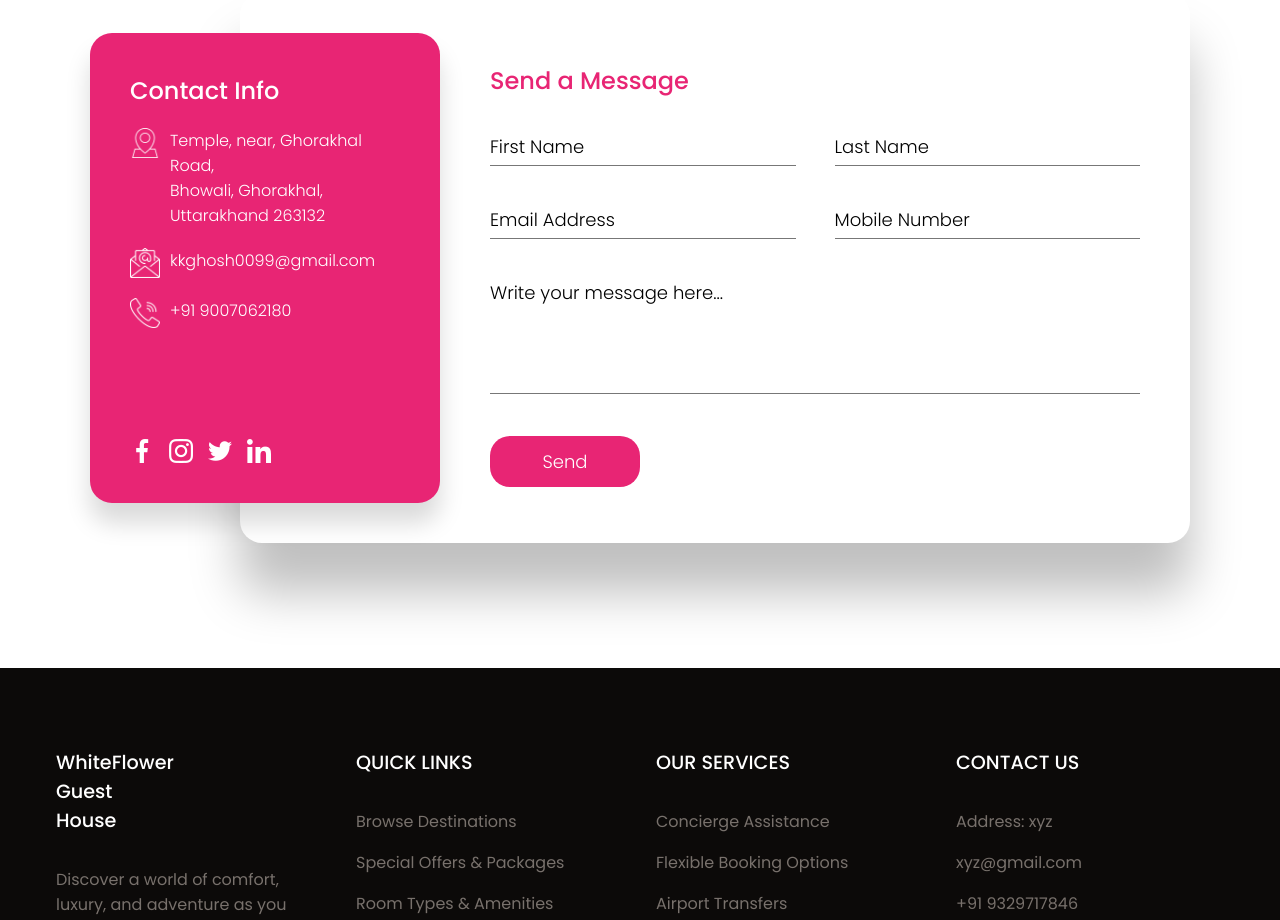
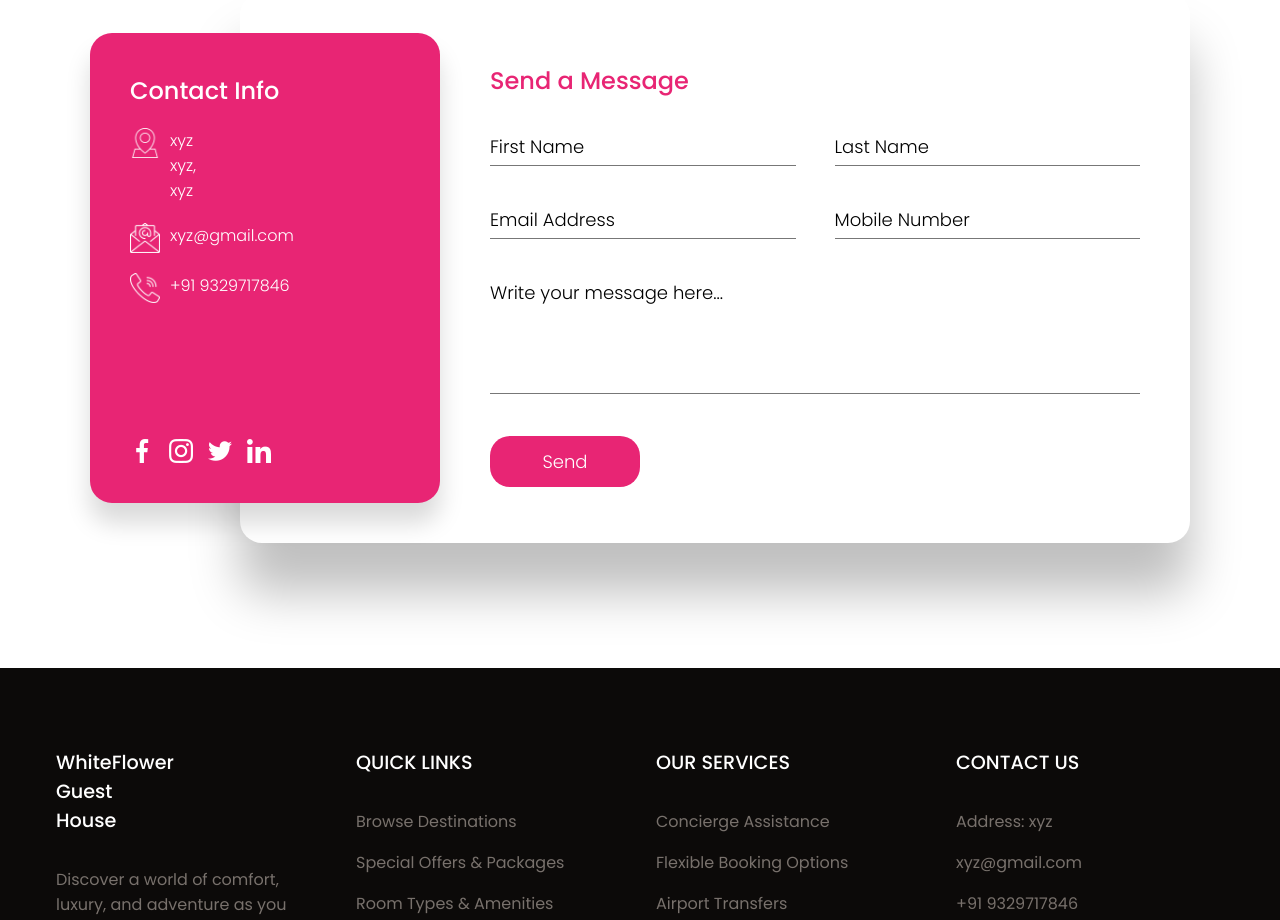
Before and after one commit to rishita-chouhan25/wflower, a React (Create React App) app: page / in a window 1280 px wide. Shown: the part 4080-5000 px from the top of the page. Built offline with nearby package versions, Linux system fonts and the light colour scheme.

Commit message:
Update Contact.js

```diff
--- a/src/componants/Contact.js
+++ b/src/componants/Contact.js
@@ -19,25 +19,25 @@ const Contact = () => {
                   <ul className="info">
                       <li>
                           <span><img src={Location}/></span>
-                          <span>Temple, near, Ghorakhal Road, <br/>
-                          Bhowali, Ghorakhal,<br/>
-                          Uttarakhand 263132</span>
+                          <span>xyz <br/>
+                          xyz,<br/>
+                          xyz</span>
 
                       </li>
                       <li>
                           <span><img src={Mail}/></span>
-                          <span><a href="mailto: kkghosh0099@gmail.com">kkghosh0099@gmail.com</a></span>
+                          <span><a href="mailto: xyz@gmail.com">xyz@gmail.com</a></span>
                       </li>
                       <li>
                           <span><img src={Call}/></span>
-                          <span><a href="tel:+919007062180"> +91 9007062180 </a></span>
+                          <span><a href="tel:+919329717846"> +91 9329717846 </a></span>
                       </li>
 
                   </ul>
               </div>
               <ul className="sci">
                   <li><a href="#"><img src={Facebook}/></a></li>
-                  <li><a href="https://www.instagram.com/kingsukhguesthouse/" target="_blank"><img src={Insta}/></a></li>
+                  <li><a href="#"><img src={Insta}/></a></li>
                   <li><a href="#"><img src={Twitter}/></a></li>
                   <li><a href="#"><img src={Linkdln}/></a></li>
 
```
